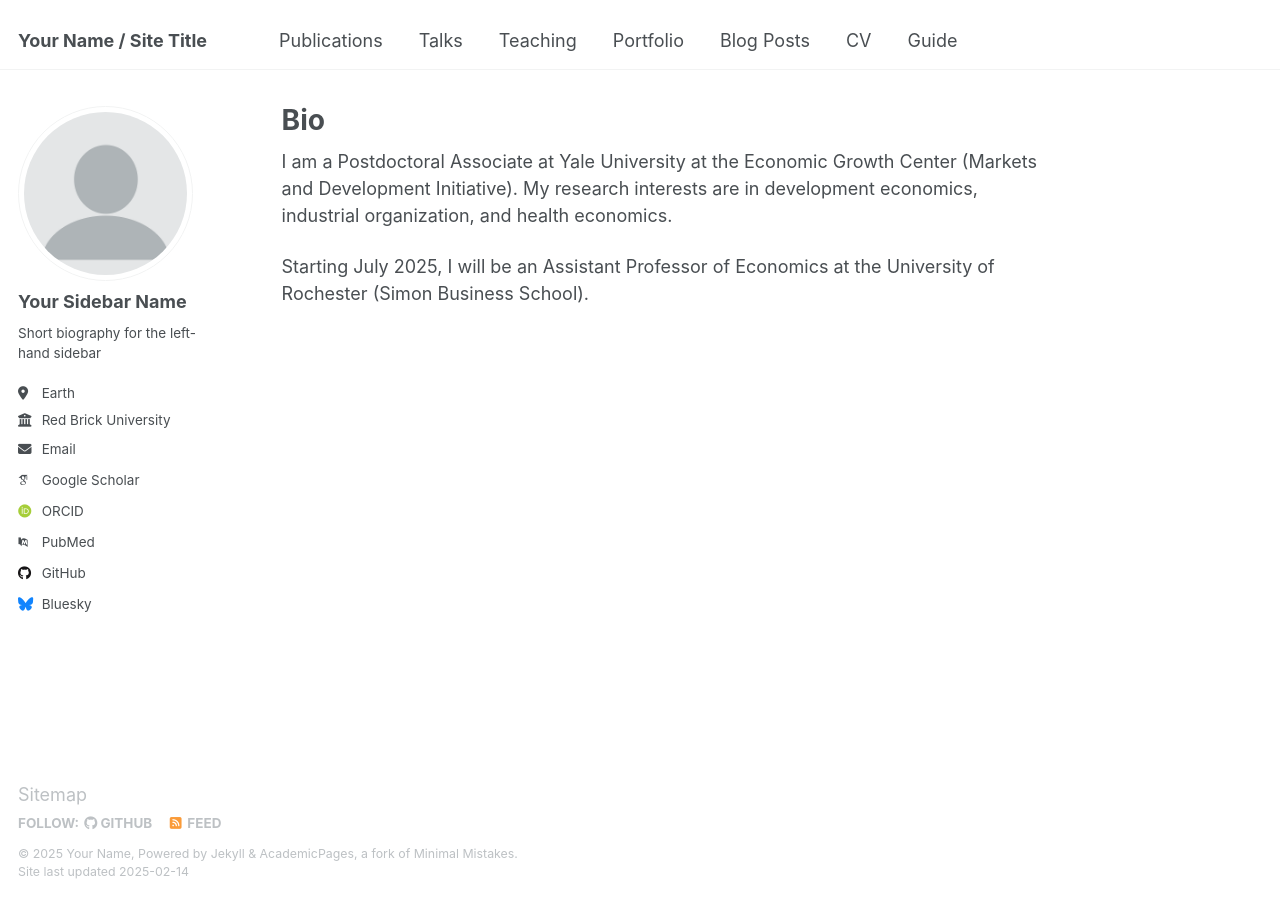
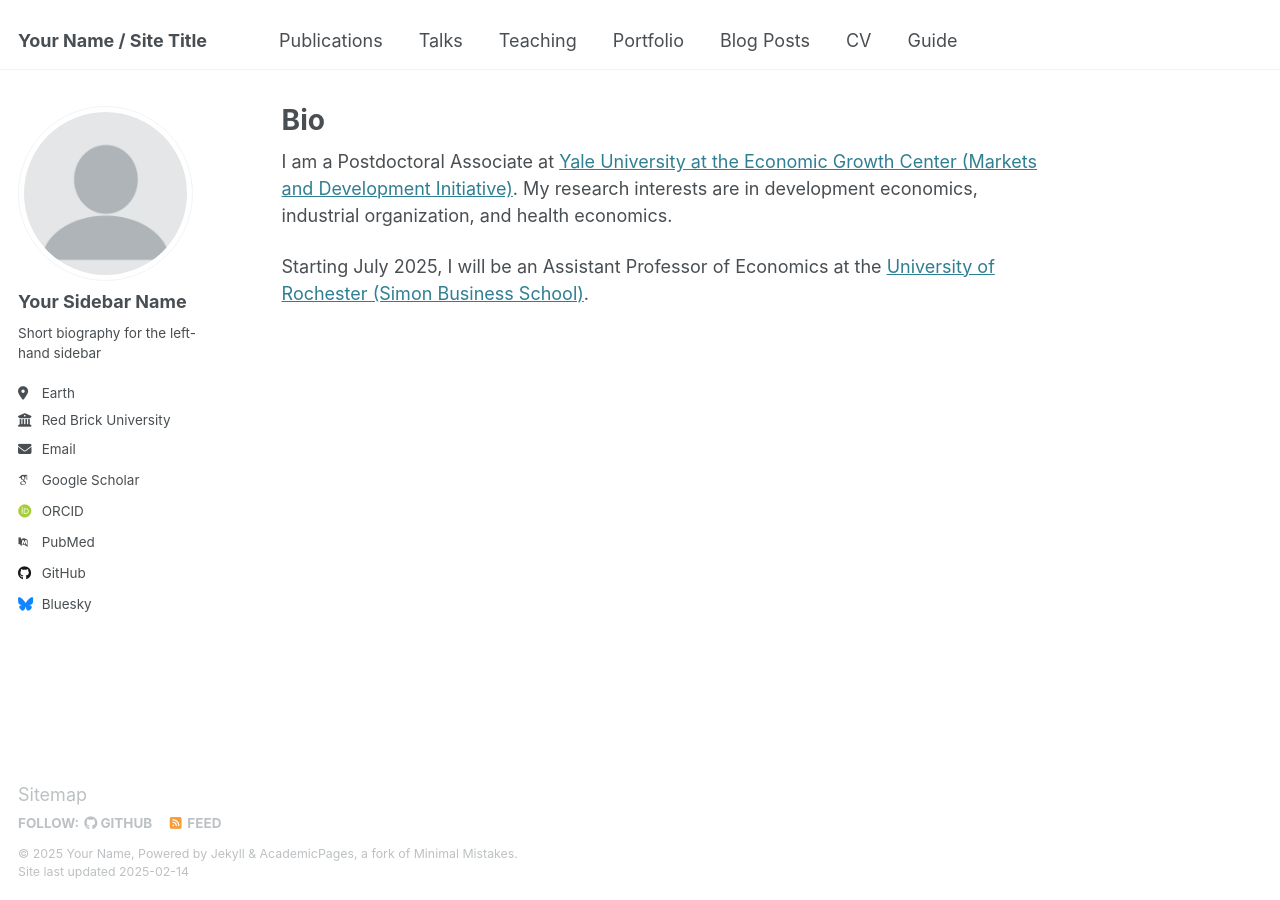
Before and after one commit to rpmorton/rpmorton.github.io, a Jekyll site: the page built from _pages/about.md, in a window 1280 px wide. Built offline with Jekyll 4.4.1, drawn with Linux system fonts in a browser that asks for light colours; some web fonts are replaced; part of the change alters nothing that is shown.

```diff
--- a/_pages/about.md
+++ b/_pages/about.md
@@ -7,6 +7,6 @@ redirect_from:
   - /about.html
 ---
 
-I am a Postdoctoral Associate at Yale University at the Economic Growth Center (Markets and Development Initiative). My research interests are in development economics, industrial organization, and health economics.
+I am a Postdoctoral Associate at [Yale University at the Economic Growth Center (Markets and Development Initiative)](https://egc.yale.edu/initiatives/markets-and-development). My research interests are in development economics, industrial organization, and health economics.
 
-Starting July 2025, I will be an Assistant Professor of Economics at the University of Rochester (Simon Business School).
+Starting July 2025, I will be an Assistant Professor of Economics at the [University of Rochester (Simon Business School)](https://simon.rochester.edu/).
```
